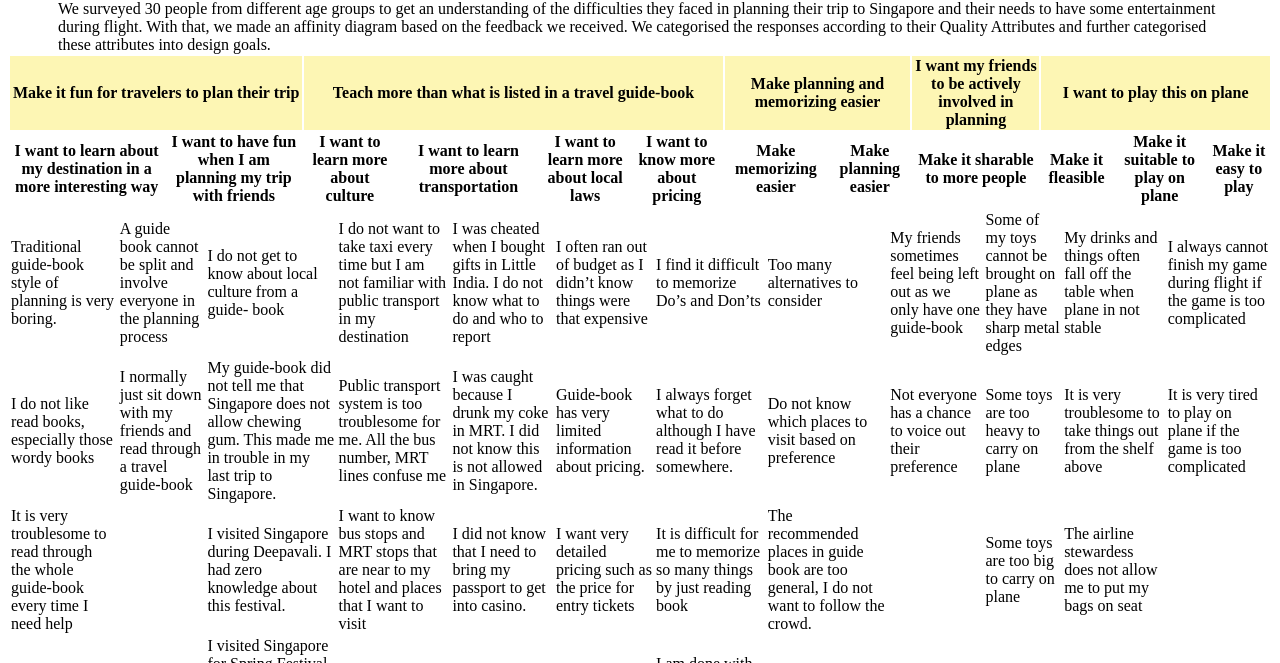
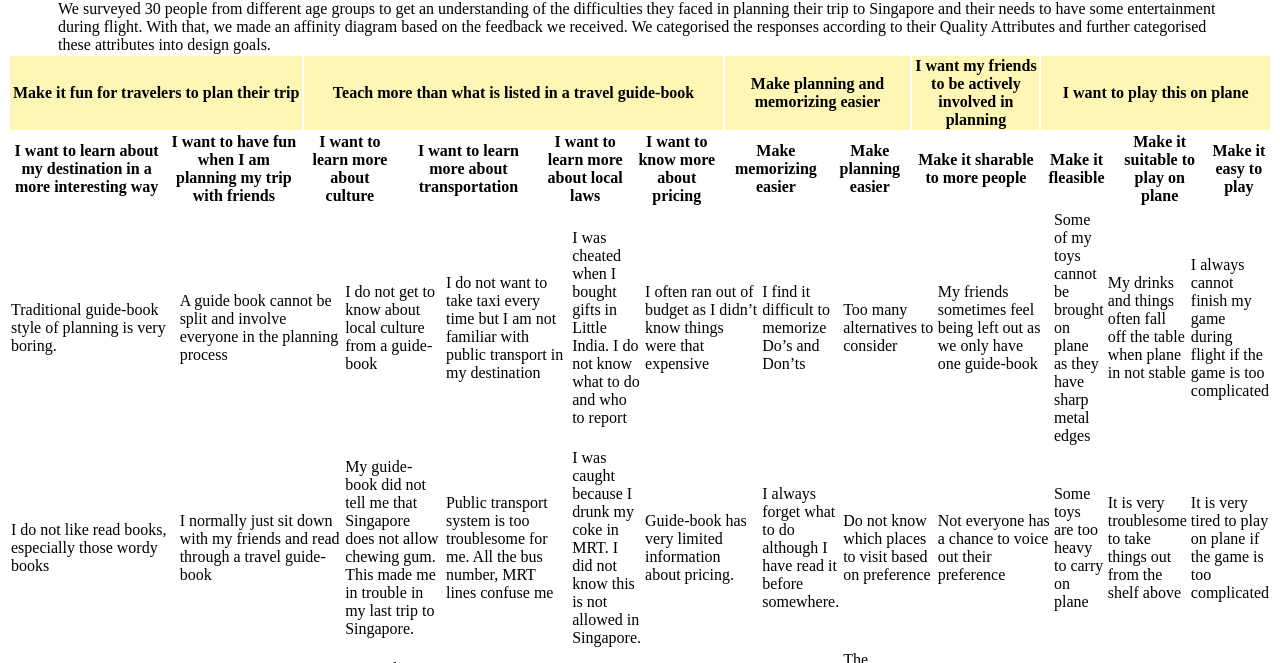
Before and after one commit to Nailin96/Sg_Adventure, a plain HTML site: page 03 User Characteristics/affinity.html in a window 1280 px wide. Shown: the part 137-800 px from the top of the page. Drawn offline with Linux system fonts and the light colour scheme.

Commit message:
adjusted table

```diff
--- a/03 User Characteristics/affinity.html
+++ b/03 User Characteristics/affinity.html
@@ -32,7 +32,7 @@
 					</tr>
 				</thead>
 
-					<tr id="Row 00 - Quality Attributes" padding>
+					<tr id="Row 00 - Quality Attributes">
 						<th>I want to learn about my destination in a more interesting way</th>
 						<th>I want to have fun when I am planning my trip with friends</th>
 						<th>I want to learn more about culture</th>
@@ -53,15 +53,15 @@
 			<table>
 				<tbody>
 					<tr id="Row 01">
-						<td class="hover-1">Traditional guide-book style of planning is very boring.</td>
-						<td class="hover-2">A guide book cannot be split and involve everyone in the planning process </td>
-						<td class="hover-3">I do not get to know about local culture from a guide- book</td>
-						<td class="hover-4">I do not want to take taxi every time but I am not familiar with public transport in my destination</td>
+						<td class="hover-1"  style="width: 180px">Traditional guide-book style of planning is very boring.</td>
+						<td class="hover-2" style="width: 180px">A guide book cannot be split and involve everyone in the planning process </td>
+						<td class="hover-3" style="width: 100px">I do not get to know about local culture from a guide- book</td>
+						<td class="hover-4" style="width: 130px">I do not want to take taxi every time but I am not familiar with public transport in my destination</td>
 						<td class="hover-5">I was cheated when I bought gifts in Little India. I do not know what to do and who to report</td>
-						<td class="hover-6">I often ran out of budget as I didn’t know things were that expensive</td>
-						<td class="hover-7">I find it difficult to memorize Do’s and Don’ts</td>
-						<td class="hover-8">Too many alternatives to consider</td>
-						<td class="hover-9">My friends sometimes feel being left out as we only have one guide-book</td>
+						<td class="hover-6" style="width: 120px">I often ran out of budget as I didn’t know things were that expensive</td>
+						<td class="hover-7" style="width: 50px">I find it difficult to memorize Do’s and Don’ts</td>
+						<td class="hover-8" style="width: 20px">Too many alternatives to consider</td>
+						<td class="hover-9" style="width: 120px">My friends sometimes feel being left out as we only have one guide-book</td>
 						<td class="hover-10">Some of my toys cannot be brought on plane as they have sharp metal edges </td>
 						<td class="hover-11">My drinks and things often fall off the table when plane in not stable</td>
 						<td class="hover-12">I always cannot finish my game during flight if the game is too complicated</td>
```
